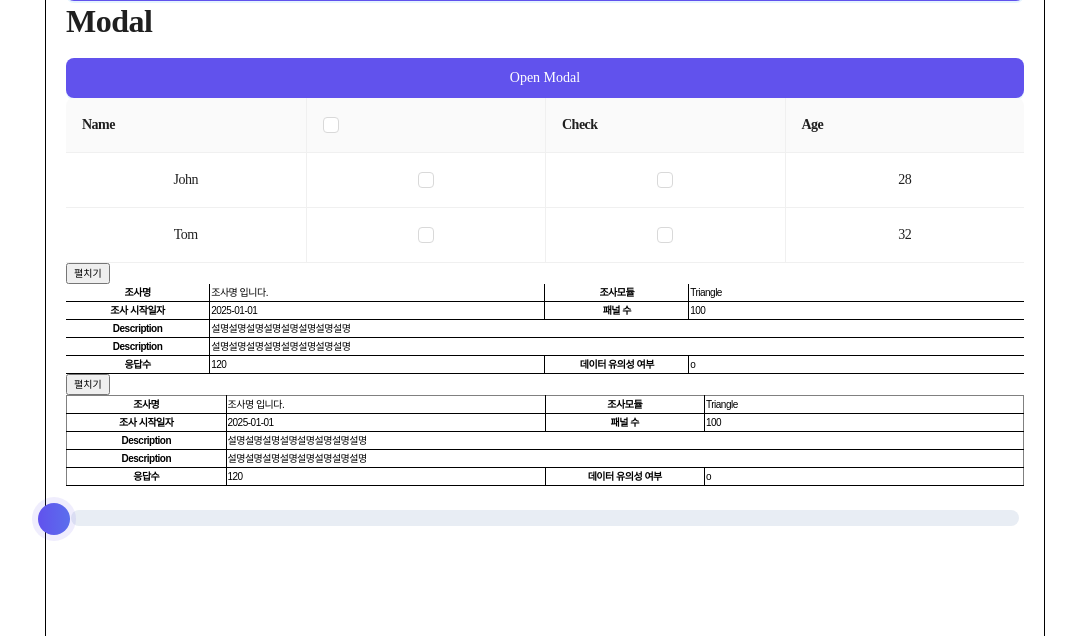
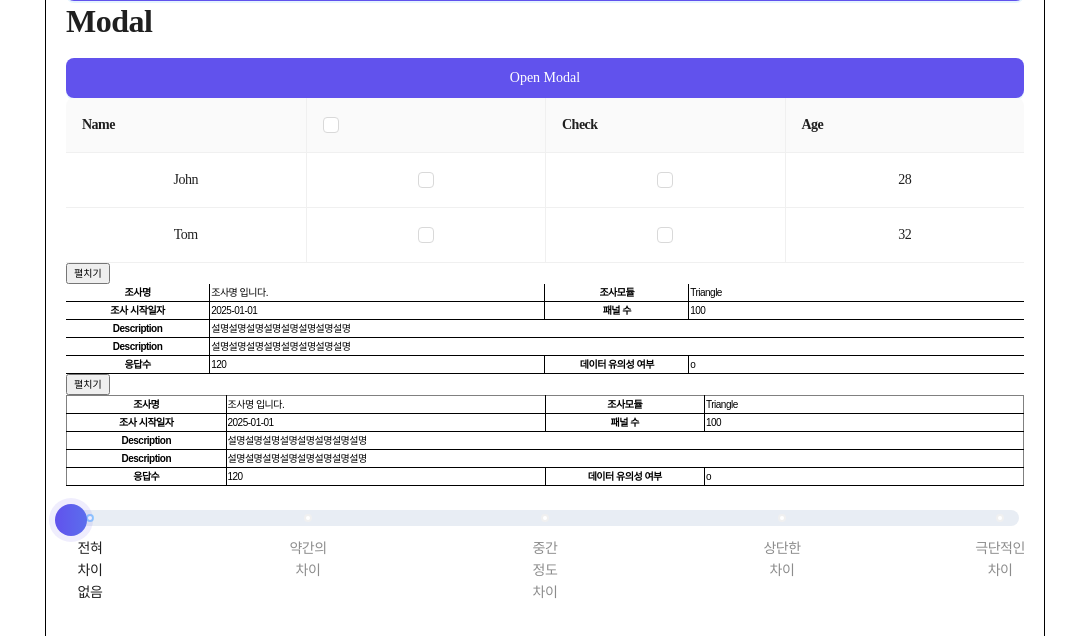
Before and after one commit to 9Gu-Mo/React_Antd, a React (Vite) app: page /common in a window 1280 px wide. Shown: the part 1448-2084 px from the top of the page, without its empty margins (95-1171 px from the left). Built offline with nearby package versions, Linux system fonts and the light colour scheme.

Commit message:
slider 컴포넌트 커스텀

```diff
--- a/src/components/common/AntdSlider.tsx
+++ b/src/components/common/AntdSlider.tsx
@@ -1,10 +1,18 @@
-import { Slider } from "antd";
+import { Slider, type SliderSingleProps } from "antd";
 
 export default function AntdSlider() {
+  const marks: SliderSingleProps["marks"] = {
+    0: "전혀 차이 없음",
+    25: "약간의 차이",
+    50: "중간 정도 차이",
+    75: "상단한 차이",
+    100: "극단적인 차이",
+  };
+
   return (
     <>
       <div className="slider-wrap">
-        <Slider step={10} />
+        <Slider marks={marks} step={25} />
       </div>
     </>
   );
--- a/src/global.scss
+++ b/src/global.scss
@@ -257,7 +257,7 @@ h1.ant-typography {
     &-handle {
       width: 44px;
       height: 44px;
-      top: 50%;
+      top: -50%;
 
       &::before,
       &:hover::before,
@@ -269,6 +269,9 @@ h1.ant-typography {
         inset-inline-start: -17px;
         inset-block-start: -17px;
         border-radius: 50%;
+        transform: translate(-50%, -50%);
+        top: 50%;
+        left: 50%;
       }
 
       &::after,
@@ -282,6 +285,9 @@ h1.ant-typography {
         inset-inline-start: -11px;
         box-shadow: none;
         outline: none;
+        transform: translate(-50%, -50%);
+        top: 50%;
+        left: 50%;
       }
     }
 
@@ -295,5 +301,33 @@ h1.ant-typography {
       height: 16px;
       border-radius: 10px;
     }
+
+    &-dot {
+      top: 50%;
+      transform: translate(-50%, -50%) !important;
+
+      &:first-child {
+        left: 2% !important;
+      }
+
+      &:last-child {
+        left: 98% !important;
+      }
+    }
+
+    &-mark {
+      &-text {
+        width: 50px;
+        top: 20px;
+
+        &:first-child {
+          left: 2% !important;
+        }
+
+        &:last-child {
+          left: 98% !important;
+        }
+      }
+    }
   }
 }
```
